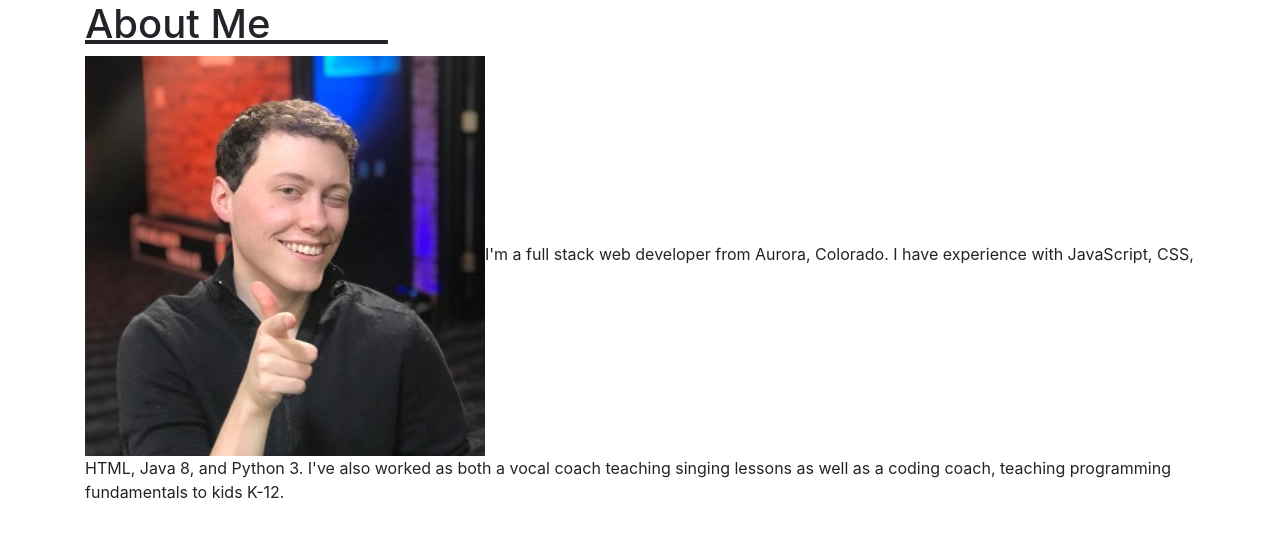
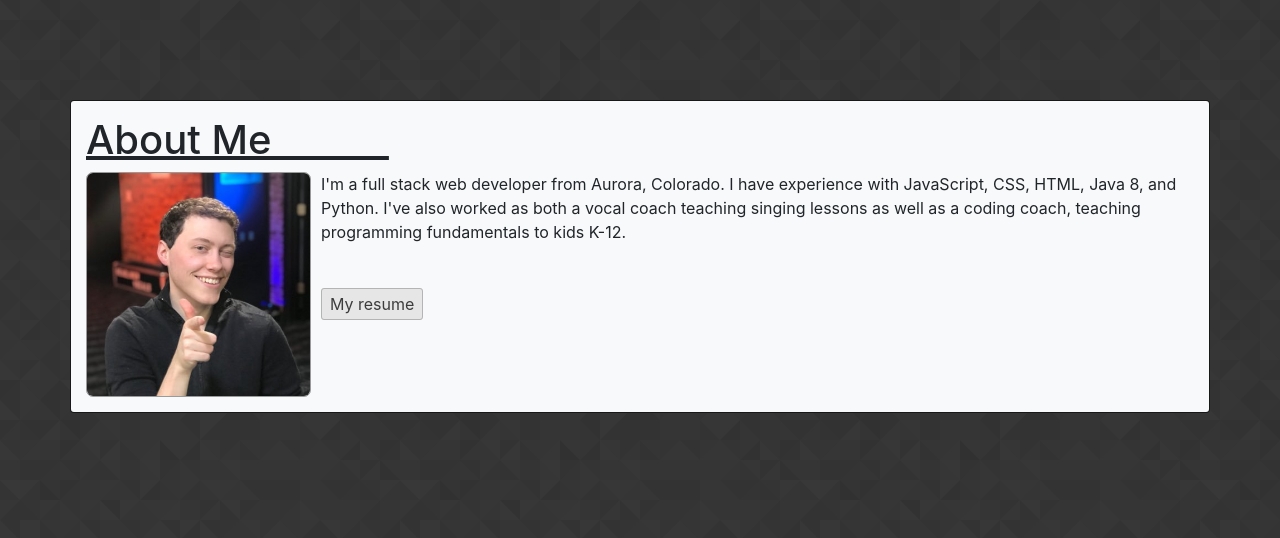
Before and after one commit to gsonnier333/gsonnier333.github.io, a React (Create React App) app: page / in a window 1280 px wide. Shown: the top 538 px of the page. Built offline with nearby package versions, Linux system fonts and the light colour scheme.

Commit message:
Added background and styling from old portfolio page, some changes to styling for aesthetics

```diff
--- a/src/App.js
+++ b/src/App.js
@@ -1,10 +1,11 @@
 import "./App.css";
 import Container from "react-bootstrap/Container";
 import profilePic from "./images/profile-pic.jpg";
+import resumeLink from "./assets/Resume.pdf";
 
 function App() {
 	return (
-		<Container>
+		<Container className="customCont">
 			<h1>
 				<u>
 					About
@@ -15,16 +16,16 @@ function App() {
 				<img alt="Greg smiling" src={profilePic} />
 				<span id="profileDesc">
 					I'm a full stack web developer from Aurora, Colorado. I have
-					experience with JavaScript, CSS, HTML, Java 8, and Python 3.
+					experience with JavaScript, CSS, HTML, Java 8, and Python.
 					I've also worked as both a vocal coach teaching singing
 					lessons as well as a coding coach, teaching programming
 					fundamentals to kids K-12.
 					<br />
 					<br />
 					<br />
-					{/* <a href="./assets/Resume.pdf" className="menuLink">
+					<a href={resumeLink} className="customLink">
 						My resume
-					</a> */}
+					</a>
 				</span>
 			</div>
 		</Container>
--- a/src/index.css
+++ b/src/index.css
@@ -1,13 +1,59 @@
 body {
-  margin: 0;
-  font-family: -apple-system, BlinkMacSystemFont, 'Segoe UI', 'Roboto', 'Oxygen',
-    'Ubuntu', 'Cantarell', 'Fira Sans', 'Droid Sans', 'Helvetica Neue',
-    sans-serif;
-  -webkit-font-smoothing: antialiased;
-  -moz-osx-font-smoothing: grayscale;
+	margin: 0;
+	font-family: -apple-system, BlinkMacSystemFont, "Segoe UI", "Roboto",
+		"Oxygen", "Ubuntu", "Cantarell", "Fira Sans", "Droid Sans",
+		"Helvetica Neue", sans-serif;
+	-webkit-font-smoothing: antialiased;
+	-moz-osx-font-smoothing: grayscale;
 }
 
 code {
-  font-family: source-code-pro, Menlo, Monaco, Consolas, 'Courier New',
-    monospace;
+	font-family: source-code-pro, Menlo, Monaco, Consolas, "Courier New",
+		monospace;
 }
+
+body {
+	background-image: url("./assets/prism/prism.png");
+}
+
+img {
+	float: left;
+	width: 225px;
+	height: 225px;
+	margin-right: 10px;
+	margin-bottom: 0;
+	border-radius: 7px;
+	border-color: rgba(60, 60, 60, 0.5);
+	border-width: 1px;
+	border-style: solid;
+	/* margin-top: 0; */
+}
+
+div.customCont {
+	background-color: rgb(248, 249, 250);
+	margin-top: 100px;
+	border-radius: 4px;
+	border-style: solid;
+	border-color: rgba(0, 0, 0, 0.9);
+	border-width: 1px;
+	overflow: auto;
+	padding: 15px;
+}
+
+.customLink {
+	color: rgb(60, 60, 60);
+	background-color: rgb(230, 230, 230);
+	padding: 5px 8px;
+	width: max-content;
+	border-radius: 3px;
+	border: 1.5px solid rgb(180, 180, 180);
+}
+
+.customLink:hover {
+	color: rgb(60, 60, 60);
+	box-shadow: -1px -1px 2px rgb(140, 140, 140) inset,
+		1px 1px 2px rgb(140, 140, 140) inset,
+		-1px 1px 2px rgb(140, 140, 140) inset,
+		1px -1px 2px rgb(140, 140, 140) inset;
+	background-color: rgb(200, 200, 200);
+}
```
Also changed, not shown: src/assets/prism/prism.png (renamed from src/images/prism/prism.png), src/assets/prism/readme.txt (renamed from src/images/prism/readme.txt), 1 other file (tests, documents, lock files or other folders).
